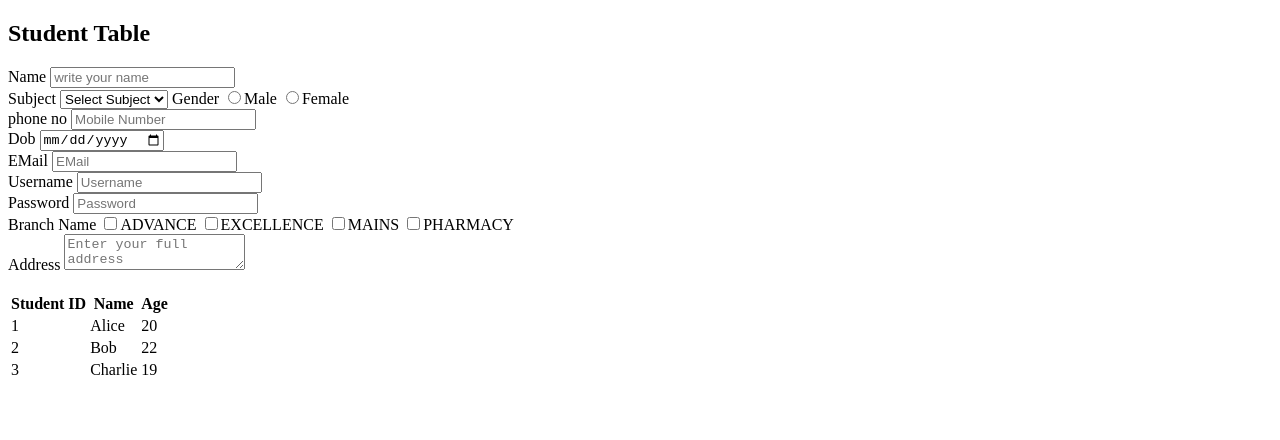
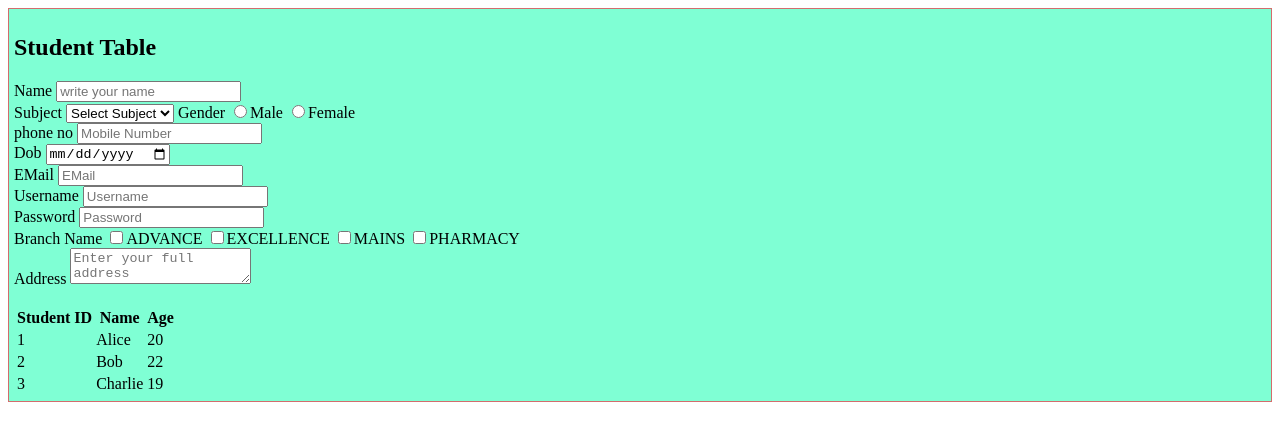
Before and after one commit to vaishnaviiipandey2905-png/firstprogram, a plain HTML site: page index.html in a window 1280 px wide. Drawn offline with Linux system fonts and the light colour scheme.

Commit message:
12/01/2026

```diff
--- a/index.html
+++ b/index.html
@@ -4,8 +4,12 @@
     <meta charset="UTF-8">
     <meta name="viewport" content="width=device-width, initial-scale=1.0">
     <title>Document</title>
+    <link  rel="stylesheet" href="style.css">
 </head>
 <body>
+    <div class="container">
+
+
     <h2>Student Table</h2>
     <form>
         <label>Name</label>
@@ -78,8 +82,6 @@
             <td>19</td>
         </tr>
     </table>
-
-
-
+    </div>
 </body>
 </html>
--- /dev/null
+++ b/style.css
@@ -0,0 +1,6 @@
+.container{
+    box-shadow: aqua;
+    border: solid 1px rgb(211, 109, 109);
+    background-color: aquamarine;
+    padding: 5px;
+}
```
